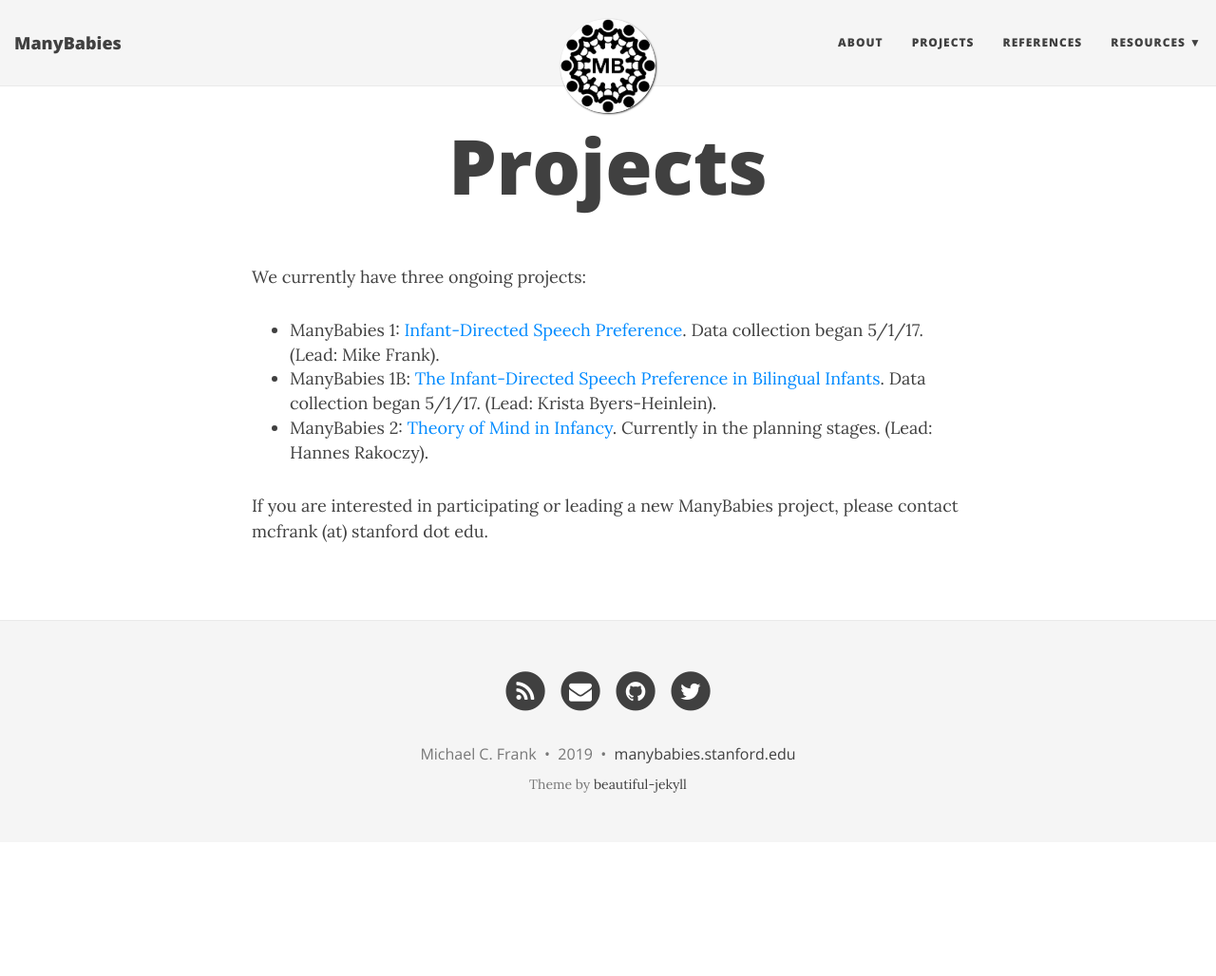
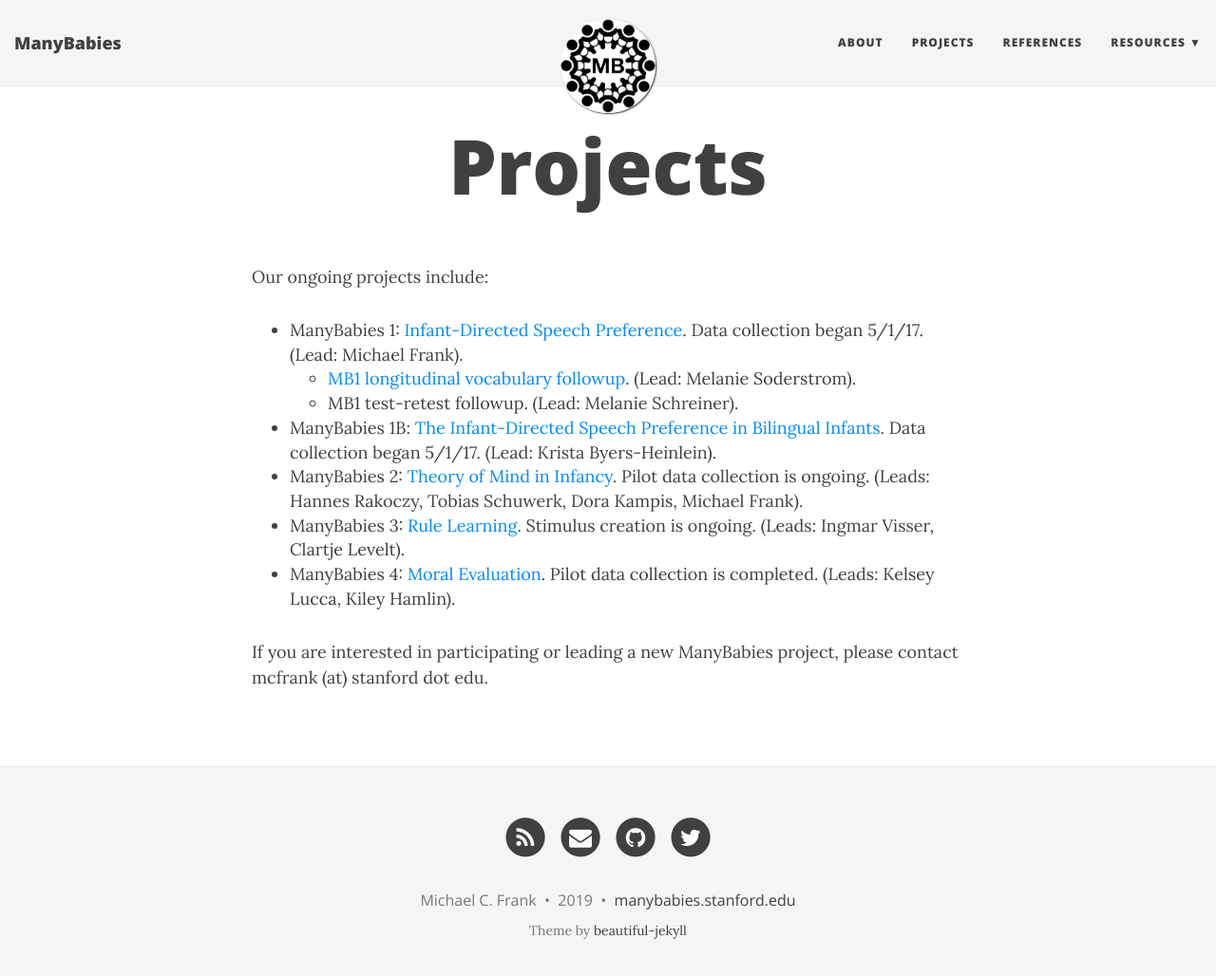
Before and after one commit to manybabies/manybabies.github.io, a Jekyll site: the page built from projects.md, in a window 1280 px wide and 1041 px high. Shown: the top 1028 px of the window at 95% size. Built offline with Jekyll 4.4.1, drawn with Linux system fonts in a browser that asks for light colours; nearby versions of some CDN libraries.

Commit message:
Update projects.md

```diff
--- a/projects.md
+++ b/projects.md
@@ -4,10 +4,14 @@
 ---
 
 
-We currently have three ongoing projects:
+Our ongoing projects include:
 
-+ ManyBabies 1: [Infant-Directed Speech Preference](https://osf.io/re95x/). Data collection began 5/1/17. (Lead: Mike Frank).
++ ManyBabies 1: [Infant-Directed Speech Preference](https://osf.io/re95x/). Data collection began 5/1/17. (Lead: Michael Frank).
+  + [MB1 longitudinal vocabulary followup](https://osf.io/2qamd/). (Lead: Melanie Soderstrom).
+  + MB1 test-retest followup. (Lead: Melanie Schreiner).
 + ManyBabies 1B: [The Infant-Directed Speech Preference in Bilingual Infants](https://osf.io/zauhq/). Data collection began 5/1/17. (Lead: Krista Byers-Heinlein).
-+ ManyBabies 2: [Theory of Mind in Infancy](https://osf.io/jmuvd/). Currently in the planning stages. (Lead: Hannes Rakoczy).
++ ManyBabies 2: [Theory of Mind in Infancy](https://osf.io/jmuvd/). Pilot data collection is ongoing. (Leads: Hannes Rakoczy, Tobias Schuwerk, Dora Kampis, Michael Frank).
++ ManyBabies 3: [Rule Learning](https://osf.io/kqu9v/). Stimulus creation is ongoing. (Leads: Ingmar Visser, Clartje Levelt).
++ ManyBabies 4: [Moral Evaluation](https://osf.io/xe2pj/). Pilot data collection is completed. (Leads: Kelsey Lucca, Kiley Hamlin).
 
 If you are interested in participating or leading a new ManyBabies project, please contact mcfrank (at) stanford dot edu.
```
